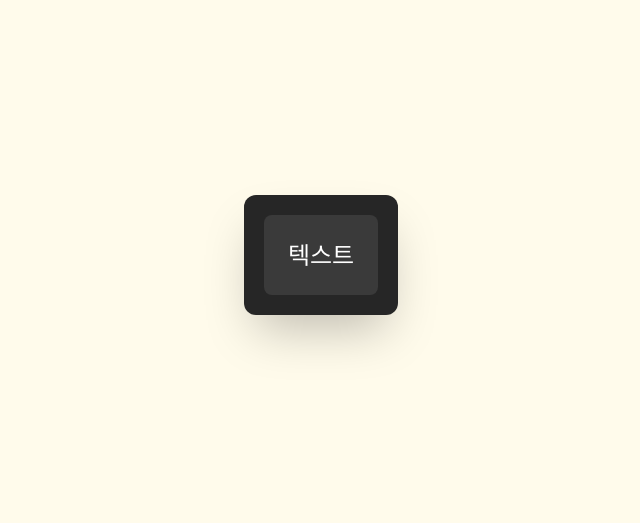
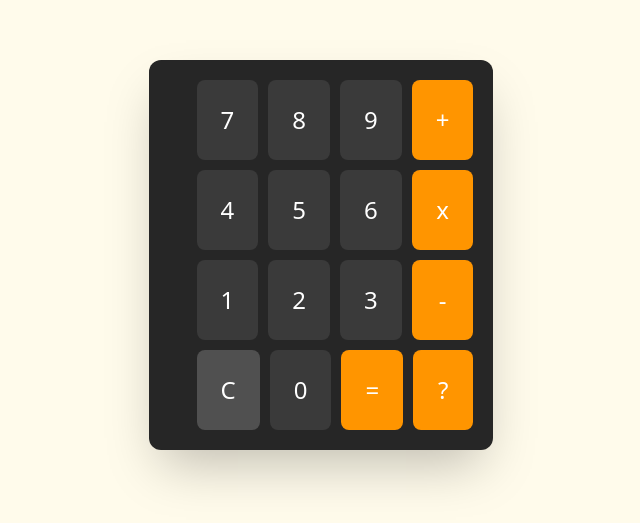
Before and after one commit to ch-yang1273/vue-playground, a Vue app in the folder 2025-1106_Calculator/vue-calculator/: page / in a window 1280 px wide. Shown: the part 145-668 px from the top of the page, without its empty margins (319-959 px from the left). Built offline with nearby package versions, Linux system fonts and the light colour scheme.

Commit message:
ButtonKeypad 정렬

```diff
--- a/2025-1106_Calculator/vue-calculator/src/App.vue
+++ b/2025-1106_Calculator/vue-calculator/src/App.vue
@@ -1,5 +1,5 @@
 <script setup>
-import CalculatorButton from './components/calculator/CalculatorButton.vue';
+import TheCalculator from './components/calculator/TheCalculator.vue';
 </script>
 
 <template>
@@ -7,7 +7,7 @@ import CalculatorButton from './components/calculator/CalculatorButton.vue';
     <div
       class="flex flex-row items-stretch gap-7 rounded-xl bg-neutral-800 p-5 shadow-2xl"
     >
-      <CalculatorButton label="텍스트" />
+      <TheCalculator />
     </div>
   </div>
 </template>
--- a/2025-1106_Calculator/vue-calculator/src/components/calculator/CalculatorButton.vue
+++ b/2025-1106_Calculator/vue-calculator/src/components/calculator/CalculatorButton.vue
@@ -23,7 +23,8 @@ const handleClick = () => {
 
 const buttonClasses = computed(() => {
   const baseClasses =
-    'rounded-lg px-6 py-6 text-2xl font-medium transition-all duration-200 hover:-translate-y-0.5 active:translate-y-0';
+    'rounded-lg px-6 py-6 text-2xl font-medium transition-all duration-200 ' +
+    'hover:-translate-y-0.5 active:translate-y-0 flex-1';
 
   const typeClasses = {
     number: 'bg-[#3a3a3a] text-white hover:bg-[#4a4a4a]',
--- /dev/null
+++ b/2025-1106_Calculator/vue-calculator/src/components/calculator/CalculatorDisplay.vue
@@ -0,0 +1,7 @@
+<script setup></script>
+
+<template>
+  <div></div>
+</template>
+
+<style scoped></style>
--- /dev/null
+++ b/2025-1106_Calculator/vue-calculator/src/components/calculator/CalculatorKeypad.vue
@@ -0,0 +1,49 @@
+<script setup>
+import CalculatorButton from './CalculatorButton.vue';
+
+const buttonRows = [
+  [
+    { label: '7', type: 'number' },
+    { label: '8', type: 'number' },
+    { label: '9', type: 'number' },
+    { label: '+', type: 'operator' },
+  ],
+  [
+    { label: '4', type: 'number' },
+    { label: '5', type: 'number' },
+    { label: '6', type: 'number' },
+    { label: 'x', type: 'operator' },
+  ],
+  [
+    { label: '1', type: 'number' },
+    { label: '2', type: 'number' },
+    { label: '3', type: 'number' },
+    { label: '-', type: 'operator' },
+  ],
+  [
+    { label: 'C', type: 'clear' },
+    { label: '0', type: 'number' },
+    { label: '=', type: 'operator' },
+    { label: '?', type: 'operator' },
+  ],
+];
+</script>
+
+<template>
+  <div class="flex flex-col gap-2.5">
+    <div
+      v-for="(row, rowIndex) in buttonRows"
+      v-bind:key="rowIndex"
+      class="flex gap-2.5"
+    >
+      <CalculatorButton
+        v-for="button in row"
+        v-bind:key="button.label"
+        v-bind:label="button.label"
+        v-bind:type="button.type"
+      />
+    </div>
+  </div>
+</template>
+
+<style scoped></style>
--- /dev/null
+++ b/2025-1106_Calculator/vue-calculator/src/components/calculator/TheCalculator.vue
@@ -0,0 +1,11 @@
+<script setup>
+import CalculatorKeypad from './CalculatorKeypad.vue';
+import CalculatorDisplay from './CalculatorDisplay.vue';
+</script>
+
+<template>
+  <CalculatorDisplay />
+  <CalculatorKeypad />
+</template>
+
+<style scoped></style>
```
